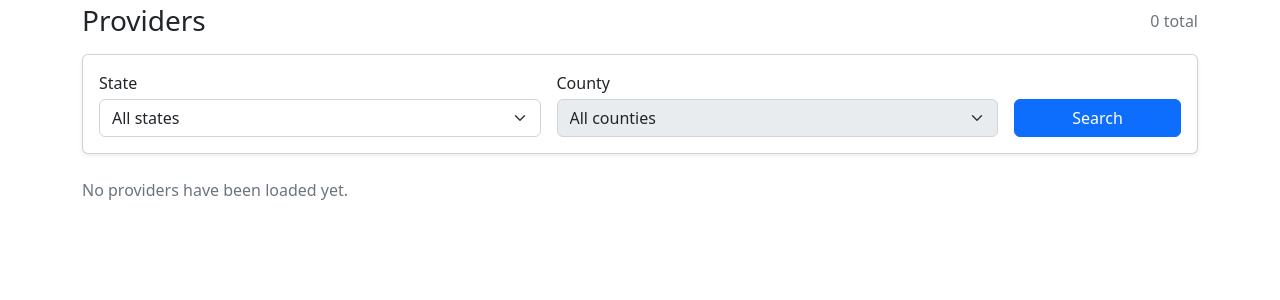
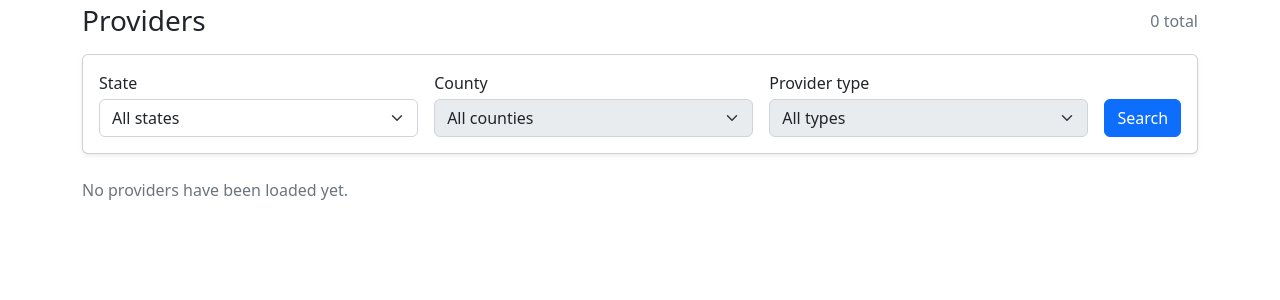
Before and after one commit to Ryan-Koch/child-care-referral, a Django app: page /providers/ in a window 1280 px wide. Shown: the part 56-356 px from the top of the page. Run offline with Django 5.2, Linux system fonts and the light colour scheme; data that the repository does not hold is empty; parts of the project's set-up code (start-up, migrations or seed data) failed here and were passed over; some libraries are stand-ins or nearby versions.

Commit message:
Add provider_type and abc quality (south carolina specific) filtering to search prototype

```diff
--- a/open_child_care_referral_platform/open_child_care_referral_platform/providers/views.py
+++ b/open_child_care_referral_platform/open_child_care_referral_platform/providers/views.py
@@ -27,6 +27,14 @@ _NON_TABLE_FIELDS = frozenset(
     },
 )
 
+SOUTH_CAROLINA = "South Carolina"
+
+# South Carolina ABC quality ratings, best to worst, then Pending and Exempt.
+# This order is meaningful (a quality gradient), so the filter offers the values
+# in this sequence rather than sorted alphabetically.
+SC_ABC_RATINGS = ("A+", "A", "B+", "B", "C", "P", "E")
+SC_RATING_FIELD = "state_data__sc_abc_quality_rating"
+
 
 def _distinct_values(queryset: QuerySet[Provider], field: str) -> list[str]:
     """Sorted, non-empty distinct values of ``field`` across ``queryset``."""
@@ -54,6 +62,19 @@ class ProviderListView(ListView):
         return self.request.GET.get("county", "")
 
     @cached_property
+    def selected_provider_type(self) -> str:
+        return self.request.GET.get("provider_type", "")
+
+    @cached_property
+    def selected_sc_rating(self) -> str:
+        return self.request.GET.get("sc_rating", "")
+
+    @cached_property
+    def _state_providers(self) -> QuerySet[Provider]:
+        # Valid only once a state is chosen; callers guard on ``selected_state``.
+        return Provider.objects.filter(source_state=self.selected_state)
+
+    @cached_property
     def states(self) -> list[str]:
         return _distinct_values(Provider.objects.all(), "source_state")
 
@@ -62,24 +83,49 @@ class ProviderListView(ListView):
         # Counties only make sense once a state is chosen.
         if not self.selected_state:
             return []
-        in_state = Provider.objects.filter(source_state=self.selected_state)
-        return _distinct_values(in_state, "county")
+        return _distinct_values(self._state_providers, "county")
+
+    @cached_property
+    def provider_types(self) -> list[str]:
+        # Provider types are likewise scoped to the chosen state.
+        if not self.selected_state:
+            return []
+        return _distinct_values(self._state_providers, "provider_type")
+
+    @cached_property
+    def sc_ratings(self) -> list[str]:
+        # State-specific filter: only offered for South Carolina, in the
+        # canonical quality order, limited to ratings present in the data.
+        if self.selected_state != SOUTH_CAROLINA:
+            return []
+        present = set(
+            self._state_providers.values_list(SC_RATING_FIELD, flat=True).distinct(),
+        )
+        return [rating for rating in SC_ABC_RATINGS if rating in present]
 
     def get_queryset(self) -> QuerySet[Provider]:
         queryset = super().get_queryset()
         if self.selected_state:
             queryset = queryset.filter(source_state=self.selected_state)
-            # Ignore a stale county that does not belong to the chosen state.
+            # Ignore stale values that do not belong to the chosen state.
             if self.selected_county in self.counties:
                 queryset = queryset.filter(county=self.selected_county)
+            if self.selected_provider_type in self.provider_types:
+                queryset = queryset.filter(provider_type=self.selected_provider_type)
+            if self.selected_sc_rating in self.sc_ratings:
+                queryset = queryset.filter(**{SC_RATING_FIELD: self.selected_sc_rating})
         return queryset
 
     def get_context_data(self, **kwargs: Any) -> dict[str, Any]:
         context = super().get_context_data(**kwargs)
         context["states"] = self.states
         context["counties"] = self.counties
+        context["provider_types"] = self.provider_types
+        context["sc_ratings"] = self.sc_ratings
         context["selected_state"] = self.selected_state
         context["selected_county"] = self.selected_county
+        context["selected_provider_type"] = self.selected_provider_type
+        context["selected_sc_rating"] = self.selected_sc_rating
         return context
 
 
--- a/open_child_care_referral_platform/open_child_care_referral_platform/templates/providers/provider_list.html
+++ b/open_child_care_referral_platform/open_child_care_referral_platform/templates/providers/provider_list.html
@@ -6,19 +6,19 @@
 </div>
 <form method="get" class="card card-body shadow-sm mb-4">
   <div class="row g-3 align-items-end">
-    <div class="col-sm-5">
+    <div class="col-12 col-sm-6 col-lg">
       <label for="state-select" class="form-label mb-1">State</label>
       <select id="state-select"
               name="state"
               class="form-select"
-              onchange="this.form.county.value='';this.form.submit()">
+              onchange="this.form.county.value='';this.form.provider_type.value='';if(this.form.sc_rating){this.form.sc_rating.value='';}this.form.submit()">
         <option value="">All states</option>
         {% for state in states %}
         <option value="{{ state }}" {% if state == selected_state %}selected{% endif %}>{{ state }}</option>
         {% endfor %}
       </select>
     </div>
-    <div class="col-sm-5">
+    <div class="col-12 col-sm-6 col-lg">
       <label for="county-select" class="form-label mb-1">County</label>
       <select id="county-select"
               name="county"
@@ -31,7 +31,34 @@
         {% endfor %}
       </select>
     </div>
-    <div class="col-sm-2">
+    <div class="col-12 col-sm-6 col-lg">
+      <label for="type-select" class="form-label mb-1">Provider type</label>
+      <select id="type-select"
+              name="provider_type"
+              class="form-select"
+              onchange="this.form.submit()"
+              {% if not provider_types %}disabled{% endif %}>
+        <option value="">All types</option>
+        {% for provider_type in provider_types %}
+        <option value="{{ provider_type }}" {% if provider_type == selected_provider_type %}selected{% endif %}>{{ provider_type }}</option>
+        {% endfor %}
+      </select>
+    </div>
+    {% if sc_ratings %}
+    <div class="col-12 col-sm-6 col-lg">
+      <label for="sc-rating-select" class="form-label mb-1">ABC quality rating</label>
+      <select id="sc-rating-select"
+              name="sc_rating"
+              class="form-select"
+              onchange="this.form.submit()">
+        <option value="">All ratings</option>
+        {% for rating in sc_ratings %}
+        <option value="{{ rating }}" {% if rating == selected_sc_rating %}selected{% endif %}>{{ rating }}</option>
+        {% endfor %}
+      </select>
+    </div>
+    {% endif %}
+    <div class="col-12 col-sm-auto">
       <button type="submit" class="btn btn-primary w-100">Search</button>
     </div>
   </div>
```
Also changed, not shown: open_child_care_referral_platform/open_child_care_referral_platform/providers/tests/test_views.py (+100 -0 lines).
